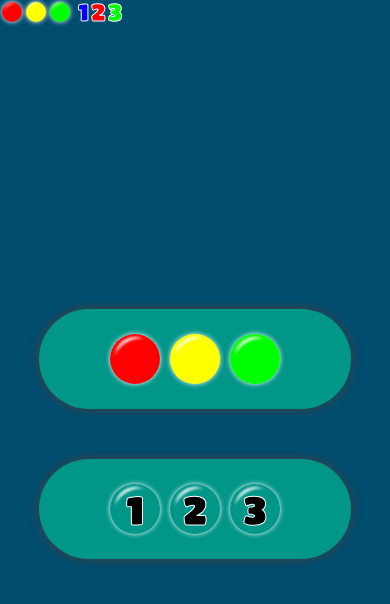
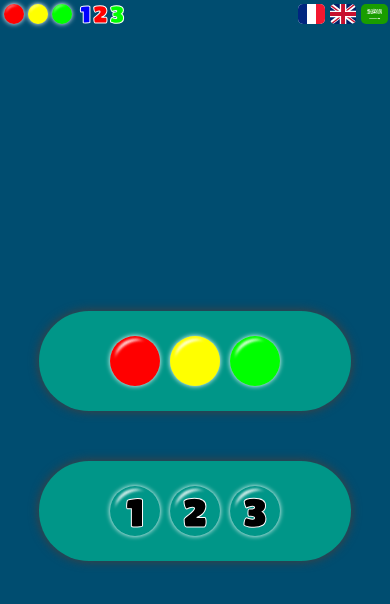
Before and after one commit to nadfri/colors-numbers, a React (Create React App) app: page / in a window 390 px wide. Shown: the top 604 px of the page. Built offline with nearby package versions, Linux system fonts and the light colour scheme.

Commit message:
Ajouts des drapeaux

```diff
--- /dev/null
+++ b/src/components/Flags/Flags.scss
@@ -0,0 +1,19 @@
+.Flags {
+  display: flex;
+  align-items: center;
+
+  img {
+    height: 50px;
+    margin-left: 10px;
+    border-radius: 5px;
+  }
+}
+
+@media screen and (max-width: 600px) {
+  .Flags {
+    img {
+      height: 20px;
+      margin-left: 5px;
+    }
+  }
+}
--- /dev/null
+++ b/src/components/Flags/Flags.tsx
@@ -0,0 +1,11 @@
+import "./Flags.scss";
+
+export default function Flags() {
+  return (
+    <div className="Flags">
+      <img src="/img/fr.svg" alt="fr" />
+      <img src="/img/en.svg" alt="en" />
+      <img src="/img/ar.svg" alt="ar" />
+    </div>
+  );
+}
--- a/src/components/Logo123/Logo123.tsx
+++ b/src/components/Logo123/Logo123.tsx
@@ -1,6 +1,5 @@
 import { NavLink } from "react-router-dom";
 import "./Logo123.scss";
-
 
 export default function Logo123() {
   return (
--- a/src/components/NavBar/NavBar.scss
+++ b/src/components/NavBar/NavBar.scss
@@ -2,6 +2,7 @@
   display: flex;
   justify-content: space-between;
   align-items: center;
+  padding: 2px;
 
   .links {
     display: flex;
--- a/src/components/NavBar/NavBar.tsx
+++ b/src/components/NavBar/NavBar.tsx
@@ -1,6 +1,7 @@
 import "./NavBar.scss";
 import LogoColors from "../LogoColors/LogoColors";
 import { NavLink } from "react-router-dom";
+import Flags from "../Flags/Flags";
 
 export default function NavBar() {
   return (
@@ -13,7 +14,7 @@ export default function NavBar() {
           <div className="number">3</div>
         </NavLink>
       </div>
-      <div className="flags"></div>
+      <Flags />
     </div>
   );
 }
--- a/src/global.scss
+++ b/src/global.scss
@@ -39,7 +39,7 @@ a {
   font-size: 10rem;
 }
 
-.circle{
+.circle {
   position: relative;
   display: flex;
   justify-content: center;
@@ -51,7 +51,6 @@ a {
 
   animation: zoom 1s forwards;
   cursor: pointer;
-
 
   &:after {
     content: "";
@@ -75,7 +74,7 @@ a {
   }
 }
 
-.number{
+.number {
   font-family: "Titan One", cursive;
   -webkit-text-stroke: 1px white;
 }
```
Also changed, not shown: public/img/ar.svg (renamed from public/img/sa.svg), public/img/en.svg (renamed from public/img/gb.svg).
